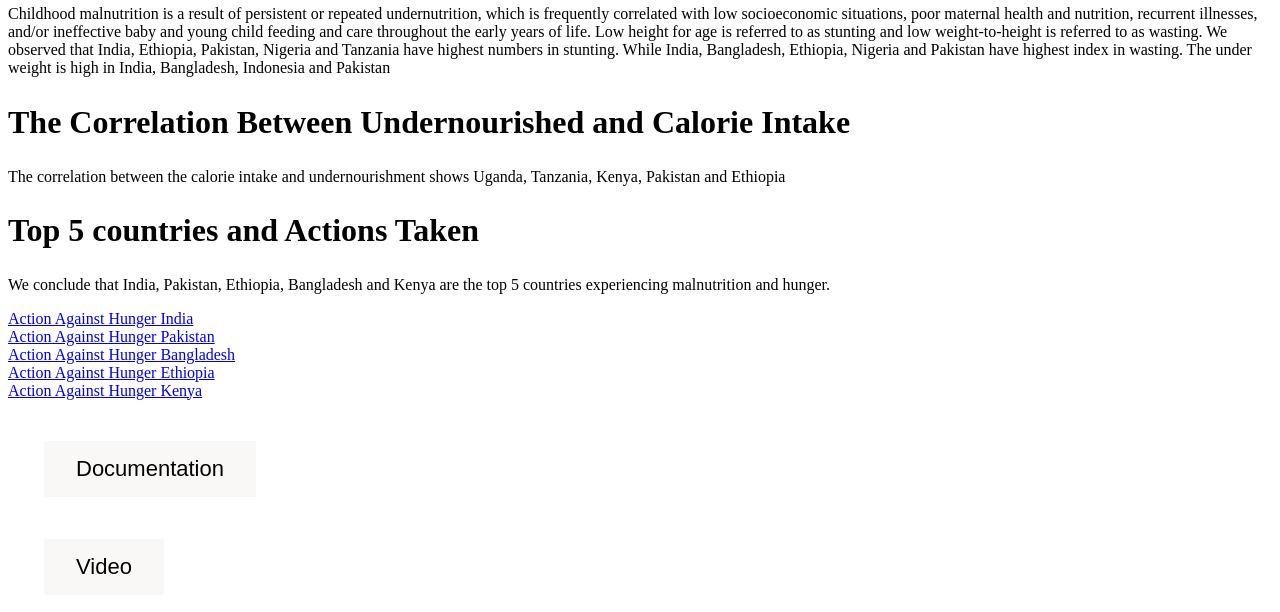
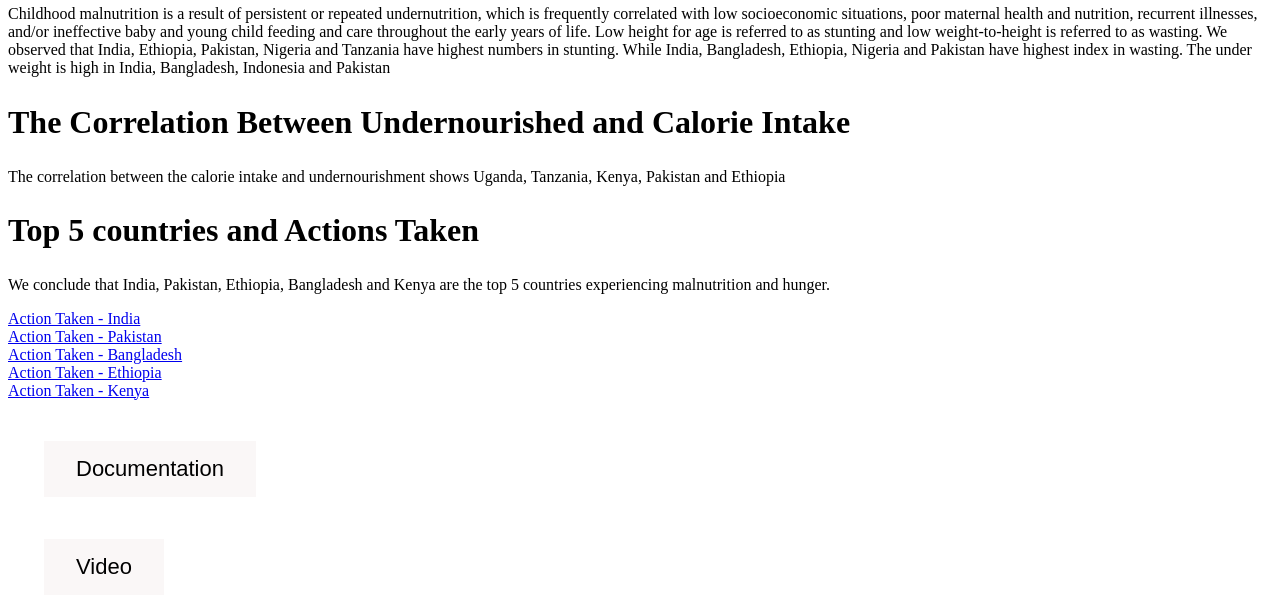
Before and after one commit to PadmaPoojitha/World-Hunger-Malnutrition, a plain HTML site: page index.html in a window 1280 px wide. Shown: the part 646-1258 px from the top of the page. Drawn offline with Linux system fonts and the light colour scheme; a script that the page names is missing.

Commit message:
Update index.html

```diff
--- a/index.html
+++ b/index.html
@@ -83,11 +83,11 @@
 <h2 style="text-align:left; font-size:200%;"> Top 5 countries and Actions Taken </h2>
 <p> We conclude that India, Pakistan, Ethiopia, Bangladesh and Kenya are the top 5 countries experiencing malnutrition and hunger.</p>
 
-<a href="https://www.actionagainsthunger.org/location/asia/india/">Action Against Hunger India</a> <br>
-<a href="https://www.actionagainsthunger.org/location/asia/india/">Action Against Hunger Pakistan</a> <br>
-<a href="https://www.actionagainsthunger.org/location/asia/india/">Action Against Hunger Bangladesh</a> <br>
-<a href="https://www.actionagainsthunger.org/location/asia/india/">Action Against Hunger Ethiopia</a> <br>
-<a href="https://www.actionagainsthunger.org/location/asia/india/">Action Against Hunger Kenya</a> <br>
+<a href="https://www.actionagainsthunger.org/location/asia/india/">Action Taken - India</a> <br>
+<a href="https://www.wfp.org/countries/pakistan">Action Taken - Pakistan</a> <br>
+<a href="https://www.actionagainsthunger.org/location/asia/bangladesh/">Action Taken - Bangladesh</a> <br>
+<a href="https://www.compassion.com/poverty/hunger-in-ethiopia.htm">Action Taken - Ethiopia</a> <br>
+<a href="https://www.wfp.org/emergencies/kenya-emergency">Action Taken - Kenya</a> <br>
 
 <br>
 
@@ -95,7 +95,7 @@
 <button class="button button5">Documentation</button>
 </a>
 
-<a class="button" href="https://www.dextrlabs.com/">
+<a class="button" href="https://youtu.be/tRjYuGlxcfY">
 <button class="button button6">Video</button>
 </a>
 
```
